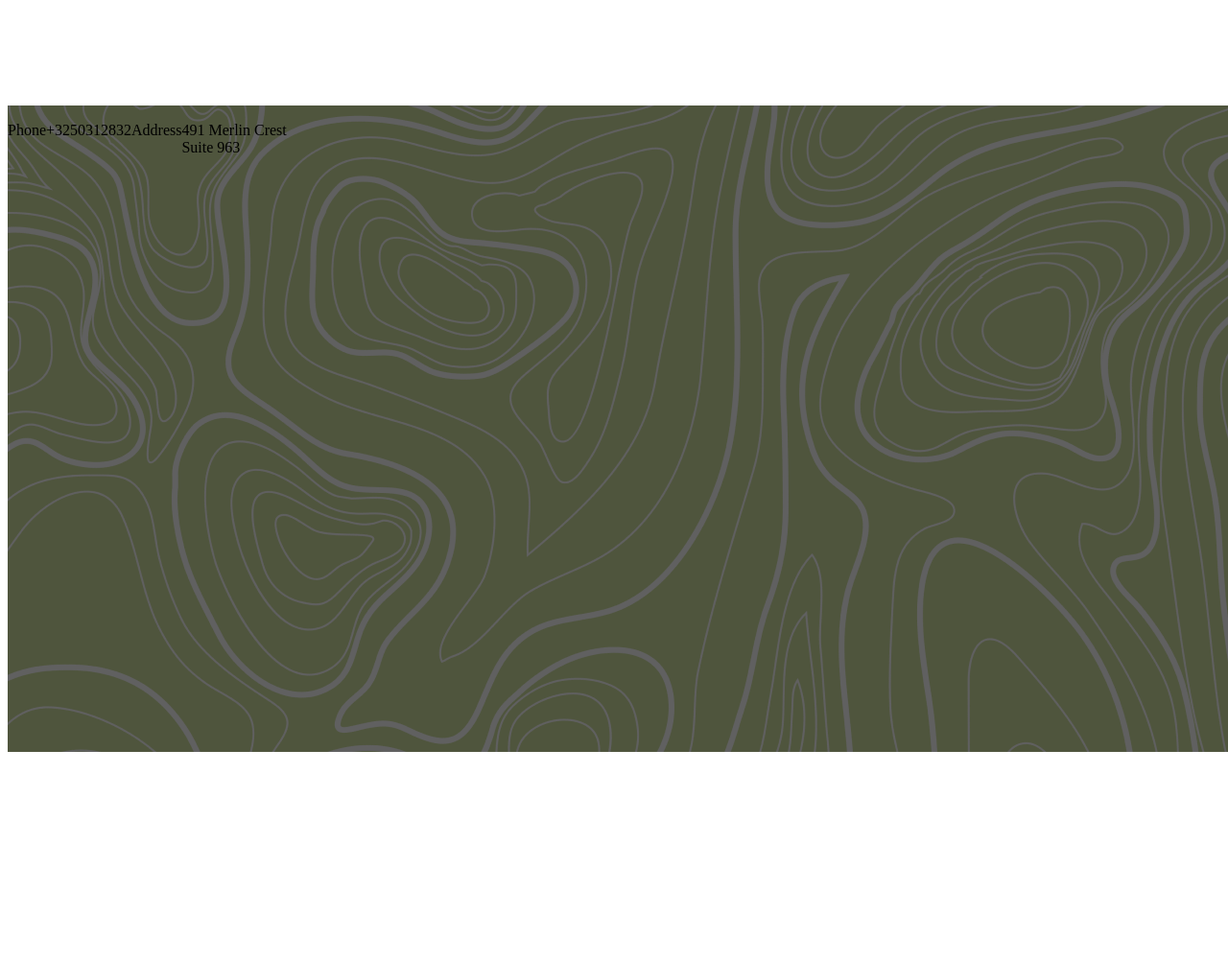
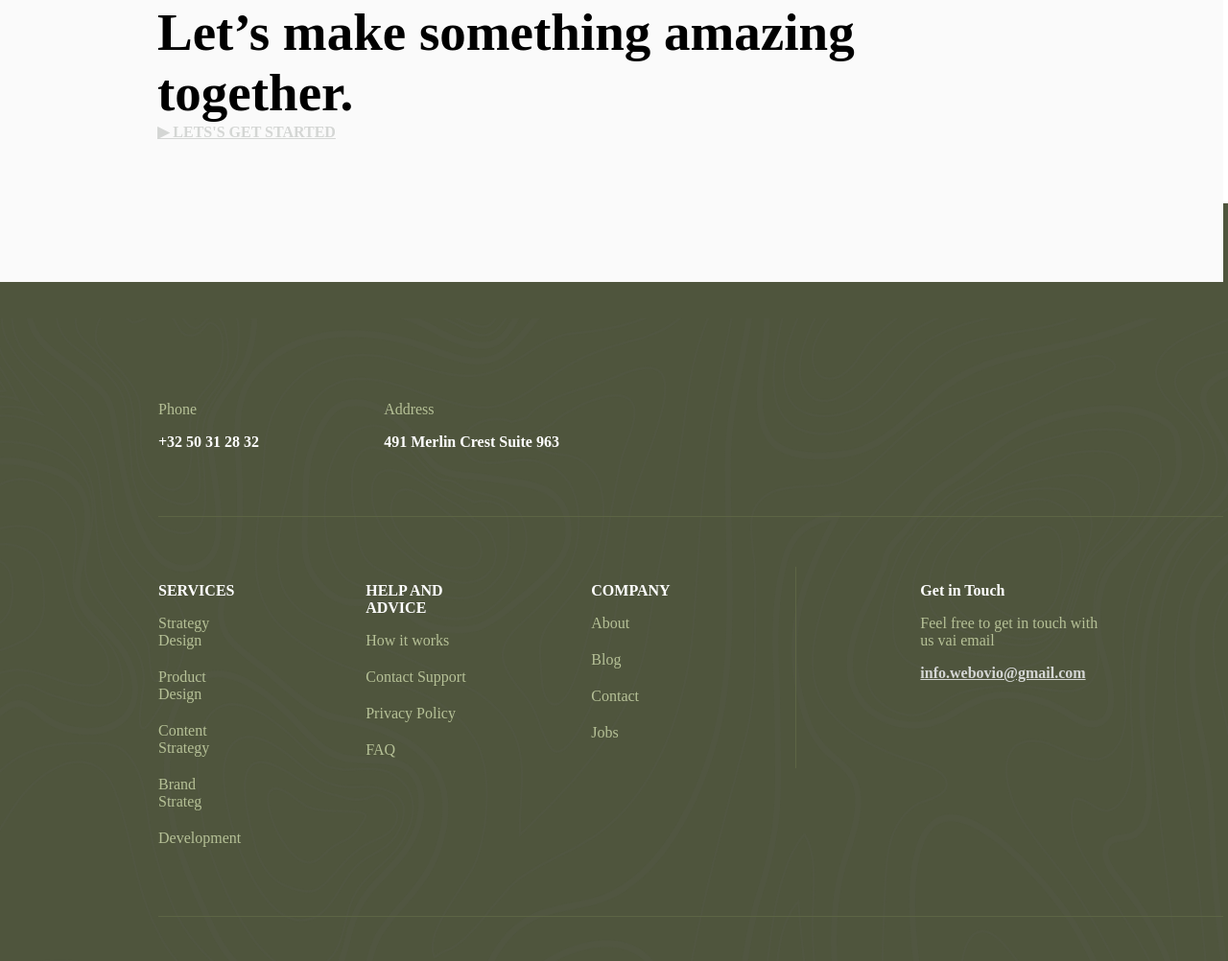
Before and after one commit to Yalta2012/web_hosting, a plain HTML site: page index.html in a window 1280 px wide. Shown: the part 1690-2692 px from the top of the page at 96% size. Before the commit the page ends 2474 px from the top, so only its background shows below. Drawn offline with Linux system fonts and the light colour scheme.

Commit message:
Add files via upload

```diff
--- a/css/index.css
+++ b/css/index.css
@@ -1,6 +1,8 @@
 
+body{
+    margin: 0px;
+}
 a{
-
     color:#D4D6D4;;
     font-weight: bold;
 }
@@ -10,6 +12,13 @@ a:hover{
 html{
     font-family: Poppins;
 }
+li {
+    margin-bottom:20px;
+    list-style-type: none; /* Убираем маркеры */
+   }
+ ul {
+    padding-left: 0; /* Сдвигаем список влево */
+   }
 .header{
     position: absolute;
     margin-top: 27.27px;
@@ -86,21 +95,89 @@ html{
 .mid h2{
     height: 75px;
 }
+.bottom__back{
+    position:  absolute;
+    z-index: -1;
+    margin-top: -190px;
+}
 .box{
+    width: 1440px;
+    height: 920px;
+    background: #4F553D;
+}
+.box__img{
     position: absolute;
+    margin-top: -800px;
+    opacity: 0.15;
+    height: 774px;
     width: 1440px;
-    height: 674px;
-    background: #4F553D;
+}
+
+.mask{
+    position: absolute;
+    width: 1275px;
+    height: 362px;
+    background-color: #FAFAFA;
+    margin-top: -170px;
 
 }
-.text1{
-    margin-top: 1px;
-    position: absolute;
+.mask__iner{
+    display: flex;
+    width: 822px;
+    flex-direction: column;
+    justify-content: center;
+    align-items: flex-start;
+    margin-left: 164px;
+
 }
-.text1{
-    width: 300px;
-    height: 200px;
-    flex-shrink: 0;
+#mask__text{
+font-size: 55px;
+width: 822px;
+margin: 0px;
+margin-top: 70px;
+}
+.line{
+    background-color: #5D6544;
+    width: 1110px;
+    height: 1px;
+    margin-top: 52px;
+    margin-bottom: 52px;
+}
+.line2{
+    width: 1px;
+    height: 210px;
+    background-color: #5D6544;
+    margin-right: 130px;
+}
+.bottom{
+    margin-top: 600px;
+}
+.bottom__text{
+    margin-left: 165px;
+}
+.bottom__1{
     display: flex;
-    flex-direction: row;
 }
+.bottom__2{
+    display: flex;
+}
+
+.bottom__section{
+    margin-right: 130px;
+}
+#bottom__text__bold{
+    color: #FFF;
+    font-weight: bold;
+
+}
+#bottom__text__thin{
+    color: #B6C197;
+}
+#footer__text{
+    margin-left: 550px;
+    color: #B6C197;
+}
+footer{
+    display: flex;
+    height: 40px;
+}
--- a/index.html
+++ b/index.html
@@ -46,15 +46,70 @@
             </div>
         </section>
         <section class="mask">
-
+            <div class="mask__iner">
+                <h1 id="mask__text">Let’s make something amazing together.</h1>
+                <a href="#">▶ LETS'S GET STARTED</a>
+            </div>
         </section>
-        <footer class="footer">
-            <img src="images/Bitmap (1).png" class="box" alt="разводы">
-            <div class="text1">
-                <p>Phone</p>
-                <p>+3250312832</p>
-                <p>Address</p>
-                <p>491 Merlin Crest Suite 963</p>
+        <section class="bottom">
+            <div class="bottom__back">
+                <div class="box"></div>
+                <img src="images/Bitmap (1).png" class="box__img" alt="разводы">
+            </div>
+            <div class="bottom__text">
+                <div class="bottom__1">
+                    <div class=" bottom__section">
+                        <p id="bottom__text__thin">Phone</p>
+                        <pi id="bottom__text__bold">+32 50 31 28 32</p>
+                    </div>
+                    <div>
+                        <p id="bottom__text__thin">Address</p>
+                        <p id="bottom__text__bold">491 Merlin Crest Suite 963</p>
+                    </div>
+                </div>
+                <div class="line"></div>
+                <div class="bottom__2">
+                    <div class="bottom__section">
+                        <p id="bottom__text__bold">SERVICES</p>
+                        <ul id="bottom__text__thin">
+                            <li>Strategy Design</li>
+                            <li>Product Design</li>
+                            <li>Content Strategy</li>
+                            <li>Brand Strateg</li>
+                            <li>Development</li>
+                        </ul>
+                    </div>
+                    <div class="bottom__section">
+                        <p id="bottom__text__bold">HELP AND ADVICE</p>
+                        <ul id="bottom__text__thin">
+                            <li>How it works</li>
+                            <li>Contact Support</li>
+                            <li>Privacy Policy</li>
+                            <li>FAQ</li>
+                        </ul>
+                    </div>
+                    <div class="bottom__section">
+                        <p id="bottom__text__bold">COMPANY</p>
+                        <ul id="bottom__text__thin">
+                            <li>About</li>
+                            <li>Blog</li>
+                            <li>Contact</li>
+                            <li>Jobs</li>
+                        </ul>
+                    </div>
+                    <div class="line2"></div>
+                    <div class="bottom__section">
+                        <p id="bottom__text__bold">Get in Touch</p>
+                        <p id="bottom__text__thin">Feel free to get in touch with us vai email</p>
+                        <a href="info.webovio@gmail.com">info.webovio@gmail.com</a>
+                    </div>
+                </div>
+                <div class="line"></div>
+                <footer>
+                        <img class="header__logo" id="header-tag"src="images/Group 3.png" alt="logo">
+                        <img class="header__text" id="header-tag"src="images/webovio..png" alt="text">
+                    <p id="footer__text">© 2020@webovio. All Rights Reserved.</p>
+                </footer>
             </div>
         </footer>
     </body>
```
